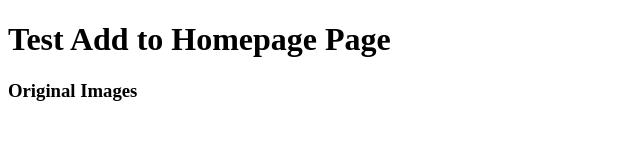
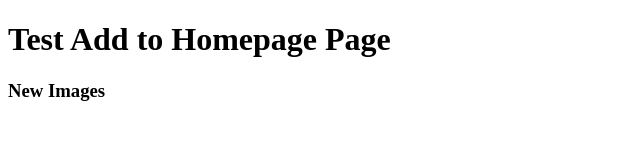
Before and after one commit to cullenmooney/add-to-homescreen, a website: page index.html in a window 1280 px wide. Shown: the full height of the page, 0-640 px from the left. Drawn offline with Linux system fonts and the light colour scheme.

Commit message:
testing new images

```diff
--- a/index.html
+++ b/index.html
@@ -9,21 +9,21 @@
 
 	<meta name="apple-mobile-web-app-title" content="Faith Technologies Shop">
 
-	<link rel="apple-touch-icon" sizes="196x196" href="imgs/icon-196x196.png">
+	<link rel="apple-touch-icon" sizes="192x192" href="imgs/icon-192x192.png">
 	<link rel="apple-touch-icon-precomposed" sizes="152x152" href="icon-152x152.png">
 	<link rel="apple-touch-icon-precomposed" sizes="144x144" href="icon-144x144.png">
 	<link rel="apple-touch-icon-precomposed" sizes="120x120" href="icon-120x120.png">
 	<link rel="apple-touch-icon-precomposed" sizes="114x114" href="icon-114x114.png">
 	<link rel="apple-touch-icon-precomposed" sizes="76x76" href="icon-76x76.png">
 	<link rel="apple-touch-icon-precomposed" sizes="72x72" href="icon-72x72.png">
-	<link rel="apple-touch-icon" href="imgs/icon-152x152.png">
+	<link rel="apple-touch-icon" href="imgs/icon-180x180.png">
 
 	<link rel="stylesheet" type="text/css" href="style/addtohomescreen.css">
 	<script src="src/addtohomescreen.js"></script>
 </head>
 <body>
 	<h1>Test Add to Homepage Page</h1>
-	<h3>Original Images</h3>
+	<h3>New Images</h3>
 	<script>
 		addToHomescreen({
 			lifespan: 0,
```
Also changed, not shown: imgs/icon-152x152.png (deleted), imgs/icon-180x180.png (added), imgs/icon-192x192.png (added), imgs/icon-196x196.png (deleted), 1 other file.
